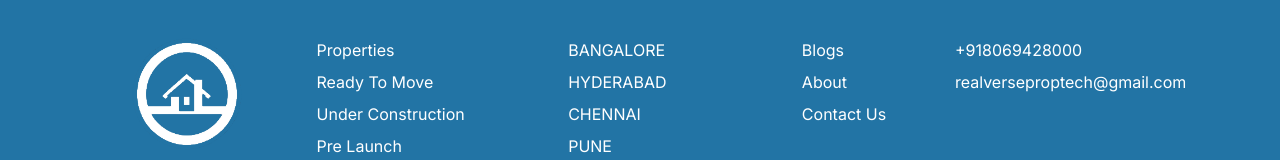
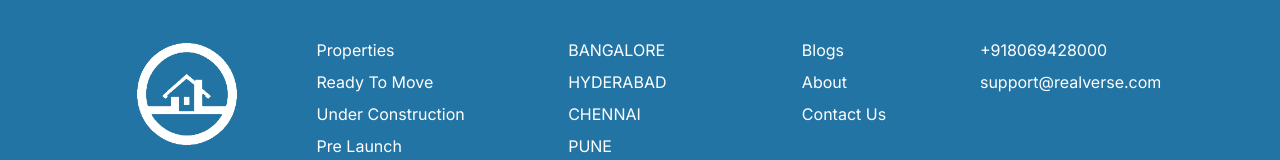
Before and after one commit to komutkadum/Realverse-Proptech-Main, a Next.js app: page / in a window 1280 px wide. Shown: the part 2878-3038 px from the top of the page. Built offline with nearby package versions, Linux system fonts and the light colour scheme; what @shrutibalasa/tailwind-grid-auto-fit would draw is missing.

Commit message:
change email

```diff
--- a/components/navigation/Footer.js
+++ b/components/navigation/Footer.js
@@ -74,7 +74,7 @@ function Footer() {
             <div className="flex justify-center">
               <ul>
                 <li className="mb-2">+918069428000</li>
-                <li>realverseproptech@gmail.com</li>
+                <li>support@realverse.com</li>
               </ul>
             </div>
           </div>
```
